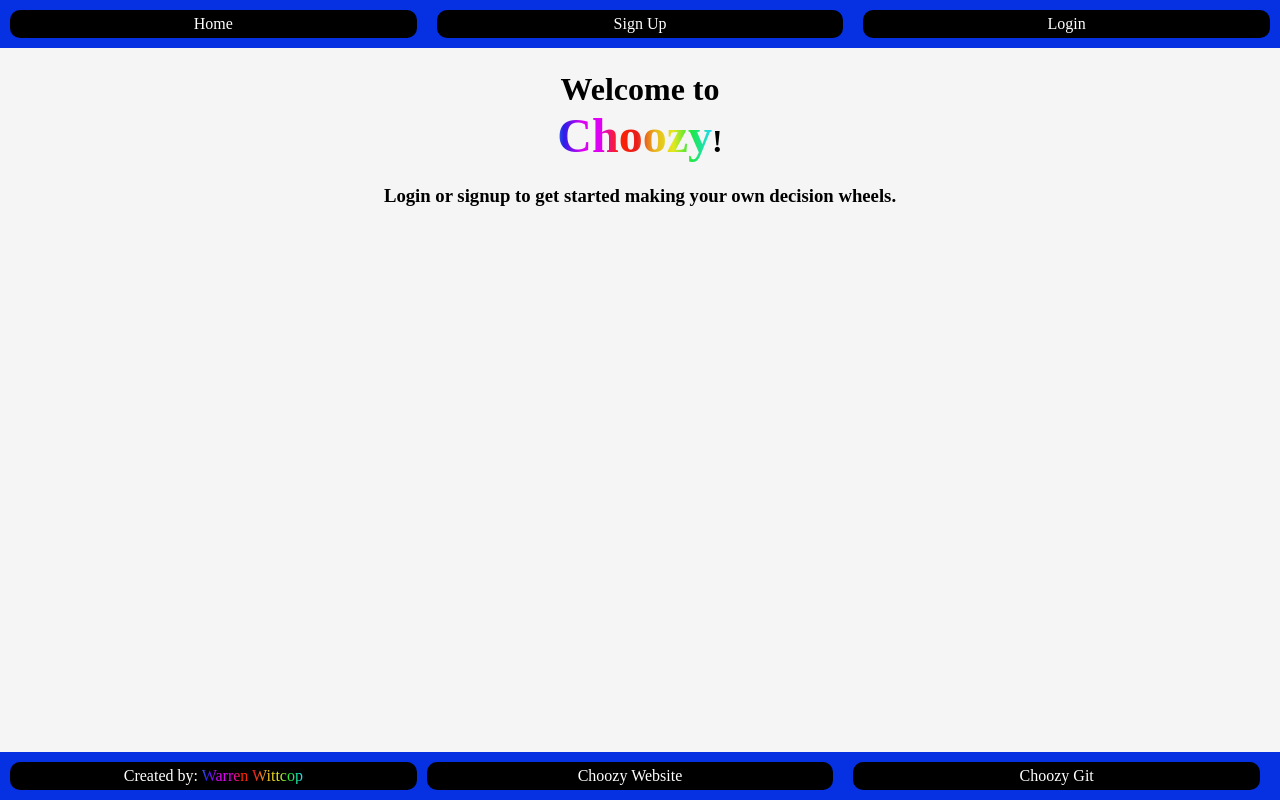
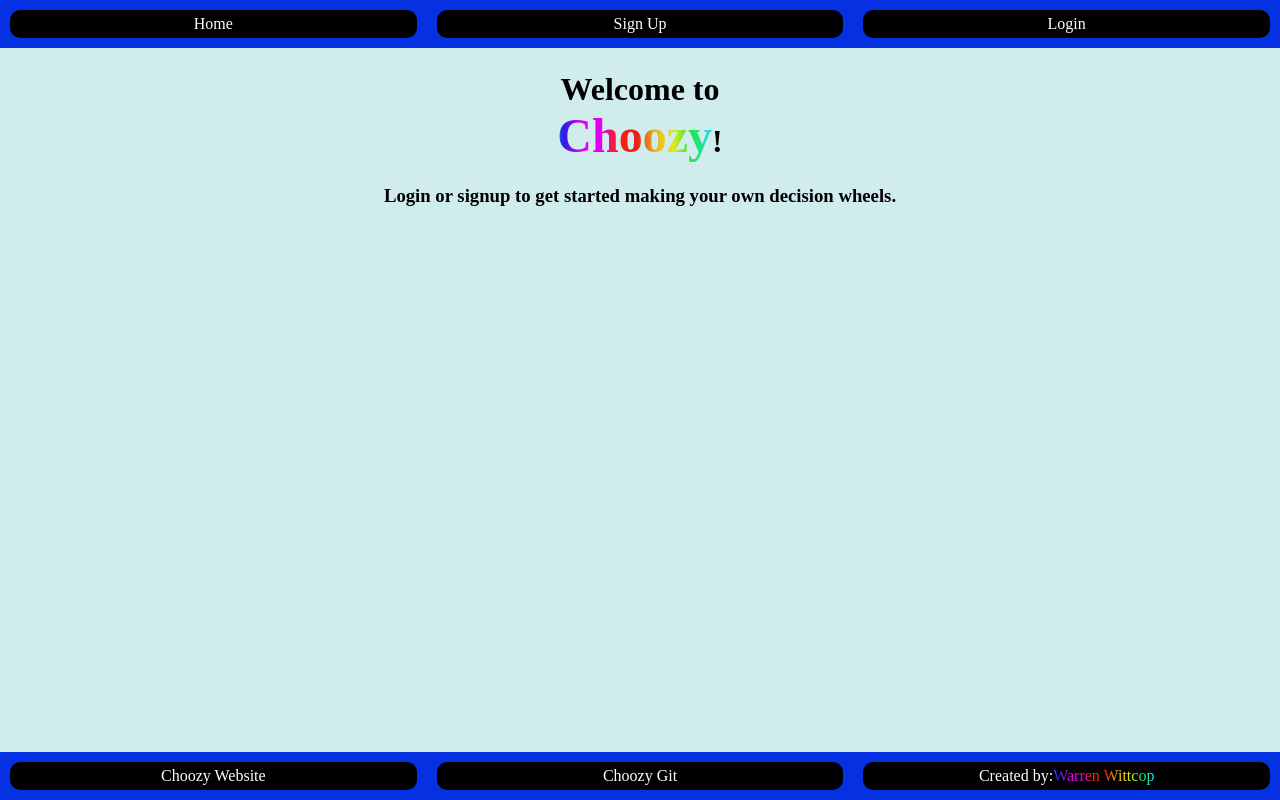
Before and after one commit to WarrenWittcop/Choozy-Whirl, a Flask app: page / in a window 1280 px wide. Run offline with Flask 3, Linux system fonts and the light colour scheme; some libraries are stand-ins or nearby versions.

Commit message:
fixed login messed- css for footer

```diff
--- a/app.py
+++ b/app.py
@@ -48,6 +48,7 @@ def signupuserroute():
     return render_template('signup.html', form=form)
 
 # route for login
+@app.route('/login', methods=['GET', 'POST'])
 def login():
     if request.method == 'POST':
         identifier = request.form['identifier']
@@ -76,7 +77,6 @@ def profile():
     user_wheels = user.get('wheels', [])
 
     return render_template('profile.html', username=username, user_wheels=user_wheels)
-
 
 # route for wheels
 @app.route('/wheels', methods=['GET', 'POST'])
@@ -111,8 +111,6 @@ def wheels():
 
     return render_template('wheels.html', user_wheels=user_wheels)
 
-
-
 @app.route('/get-wheel-options', methods=['GET'])
 def get_wheel_options():
     if 'user_id' not in session:
@@ -129,7 +127,6 @@ def get_wheel_options():
         return jsonify(options=wheel['options'])
     else:
         return jsonify(options=[]), 404
-
 
 @app.route('/delete_wheel/<int:wheel_index>', methods=['POST'])
 def delete_wheel(wheel_index):
@@ -149,6 +146,5 @@ def logout():
     session.pop('user_id', None)
     return redirect(url_for('hello'))
 
-
 if __name__ == '__main__':
     app.run(debug=True, port=5000)
--- a/static/styles.css
+++ b/static/styles.css
@@ -1,4 +1,3 @@
-/* base.html code */
 body, html {
   margin: 0;
   padding: 0;
@@ -9,24 +8,32 @@ body, html {
 }
 
 body {
-    background-color: whitesmoke;
+    background-color: rgb(208, 236, 236);
     flex: 1;
     display: flex;
     flex-direction: column;
 }
 
-nav {
+nav, footer {
     background-color: #0531e2;
     color: #fff;
     padding: 10px 0;
+    width: 100%;
     position: fixed;
-    width: 100%;
-    top: 0;
     left: 0;
     z-index: 1000;
 }
 
-nav ul {
+nav {
+    top: 0;
+}
+
+footer {
+    bottom: 0;
+    margin-top: auto;
+}
+
+nav ul, footer ul {
     list-style-type: none;
     margin: 0;
     padding: 0;
@@ -35,12 +42,12 @@ nav ul {
     align-items: center;
 }
 
-nav ul li {
+nav ul li, footer ul li {
     width: 33.33%;
     text-align: center;
 }
 
-nav ul li a {
+nav ul li a, footer ul li a {
     color: #fff;
     text-decoration: none;
 }
@@ -102,13 +109,13 @@ nav ul li a {
     0% {
       background-position: 0 0;
     }
-
     100% {
       background-position: 200% 0;
     }
 }
 
-/* styling for home.html */
+/* Additional styles for specific pages */
+
 .welcome-text {
     font-size: 1.5em;
     font-weight: bold;
@@ -154,7 +161,6 @@ nav ul li a {
     text-align: center;
 }
 
-/* styling for login.html */
 .login-form {
     margin-top: 30px;
 }
@@ -163,7 +169,6 @@ nav ul li a {
     margin-bottom: 30px;
 }
 
-/* styling for profile.html */
 .wheel {
   margin-bottom: 20px;
   display: inline-block;
@@ -184,7 +189,6 @@ nav ul li a {
   margin-bottom: 15px;
 }
 
-/* Adjustments for wheel */
 .decision-wheel-container {
     position: relative;
     display: flex;
@@ -209,7 +213,6 @@ nav ul li a {
     transform-origin: top;
 }
 
-/* Adjustments for wheel names */
 .wheel-container {
     display: grid;
     grid-template-columns: auto 1fr;
@@ -239,33 +242,14 @@ nav ul li a {
     text-shadow: 0 0 20px white;
 }
 
-/* Footer styling */
-
-footer {
-  margin-top: auto;
-  text-align: center;
-  padding: 10px;
-  background-color: #0531e2;
-  color: white;
+/* Footer specific styles */
+.created-by {
+    display: flex;
+    justify-content: center;
+    align-items: center;
 }
 
-.footer-content {
-  display: flex;
-  justify-content: space-between;
-  align-items: center;
-  width: 100%;
-  margin: 0 auto;
-}
-
-.footer-content > * {
-  width: calc(33.33% - 20px);
-}
-
-footer .footer-text {
-  margin: 0;
-}
-
-footer .footer-text .rainbow-text {
+.created-by .rainbow-text {
     background: linear-gradient(90deg,
         #ff2400,
         #e81d1d,
@@ -291,58 +275,3 @@ footer .footer-text .rainbow-text {
     color: transparent;
     animation: glowing 20s linear infinite;
 }
-
-footer .created-by {
-  background-color: black;
-  padding: 5px 10px;
-  border-radius: 10px;
-}
-
-/* footer .link-container {
-  display: inline-block;
-  position: relative;
-  background-color: black;
-  padding: 5px 10px;
-  border-radius: 10px;
-  width: calc(33.33% - 20px);
-  box-sizing: border-box;
-} */
-
-/* footer .link-container a:before {
-  content: "";
-  background: linear-gradient(90deg,
-    #ff2400,
-    #e81d1d,
-    #e8b71d,
-    #e3e81d,
-    #1de840,
-    #1ddde8,
-    #2b1de8,
-    #dd00f3,
-    #dd00f3,
-    #ff2400,
-    #e81d1d,
-    #e8b71d,
-    #e3e81d,
-    #1de840,
-    #1ddde8,
-    #2b1de8,
-    #dd00f3,
-    #dd00f3);
-  position: absolute;
-  top: -5px;
-  left: -5px;
-  background-size: 200%;
-  z-index: -1;
-  filter: blur(5px);
-  width: calc(100% + 10px);
-  height: calc(100% + 10px);
-  animation: glowing 20s linear infinite;
-  opacity: 0;
-  transition: opacity 0.3s ease-in-out;
-  border-radius: 15px;
-}
-
-footer .link-container a:hover:before {
-  opacity: 1;
-} */
--- a/templates/base.html
+++ b/templates/base.html
@@ -26,15 +26,13 @@
     <div id="selected-option"></div>
 
     <footer>
-        <div class="footer-content">
-            <p class="footer-text created-by">Created by: <span class="rainbow-text">Warren Wittcop</span></p>
-            <p class="link-container"><a href="https://choozy-c8834402e26d.herokuapp.com">Choozy Website</a></p>
-            <p class="link-container"><a href="https://github.com/WarrenWittcop/Choozy-Whirl">Choozy Git</a></p>
-        </div>
+        <ul>
+            <li class="link-container"><a href="https://choozy-c8834402e26d.herokuapp.com">Choozy Website</a></li>
+            <li class="link-container"><a href="https://github.com/WarrenWittcop/Choozy-Whirl">Choozy Git</a></li>
+            <li class="link-container created-by">Created by: <span class="rainbow-text">Warren Wittcop</span></li>
+        </ul>
     </footer>
 
-
     <script src="{{ url_for('static', filename='script.js') }}"></script>
-
 </body>
 </html>
--- a/templates/wheels.html
+++ b/templates/wheels.html
@@ -14,7 +14,7 @@
         <form method="post" action="{{ url_for('wheels') }}" class="wheel-form">
             <input type="hidden" name="action" value="create">
             <input type="text" name="wheel_name" id="wheel_name" placeholder="Wheel Name" maxlength="12" oninput="limitInputLength()" required class="margin-bot"><br>
-            <input type="text" name="options" placeholder="Options" required class="margin-bot"><br> <!-- Single input box for options -->
+            <input type="text" name="options" placeholder="Options" required class="margin-bot"><br>
             <button type="submit" class="margin-bot2">Create Wheel</button>
         </form>
     </div>
```
Lines whose indentation alone changed are shown as unchanged.
